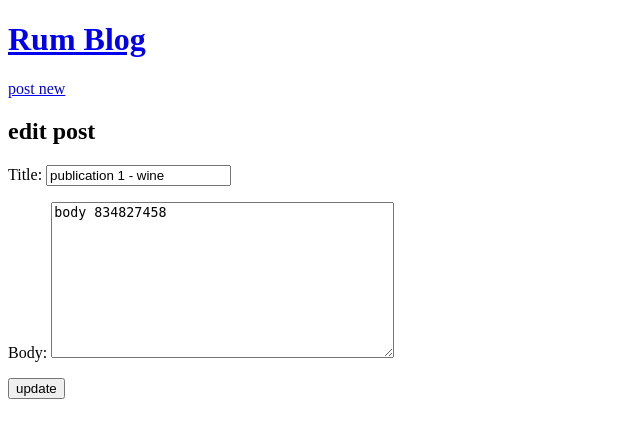
After one commit to katex009/CRUD, a Django app: page /post/1/edit/ in a window 1280 px wide. The commit adds this page. Shown: the top 438 px of the page, without its empty margins (0-640 px from the left). Run offline with Django 5.2, Linux system fonts and the light colour scheme; data comes from the database, SQL or seed files in the repository; both versions use the stored data as it was after the commit.

Commit message:
update added

```diff
--- a/blogs/urls.py
+++ b/blogs/urls.py
@@ -1,8 +1,9 @@
 from django.urls import path
-from .views import BlogListView, BlogCreateView, BlogDetailView
+from .views import BlogListView, BlogCreateView, BlogDetailView, BlogUpdateView
 
 urlpatterns = [
     path('', BlogListView.as_view(), name='home'),
     path('post/new/', BlogCreateView.as_view(), name='post_new'),
     path('post/<int:pk>/', BlogDetailView.as_view(), name='post_detail'),
+    path('post/<int:pk>/edit/', BlogUpdateView.as_view(), name='post_edit'),
 ]
--- a/blogs/views.py
+++ b/blogs/views.py
@@ -1,7 +1,7 @@
 from django.shortcuts import render
 from .models import Publication
 from django.views.generic import ListView, DetailView
-from django.views.generic.edit import CreateView
+from django.views.generic.edit import CreateView, UpdateView
 
 # Create your views here.
 
@@ -17,3 +17,8 @@ class BlogCreateView(CreateView):
 class BlogDetailView(DetailView):
     model = Publication
     template_name = 'post_detail.html'
+
+class BlogUpdateView(UpdateView):
+    model = Publication
+    template_name = 'post_edit.html'
+    fields = ['title', 'body']
--- a/templates/post_detail.html
+++ b/templates/post_detail.html
@@ -3,5 +3,5 @@
 {% block content %}
     <h2>{{ publication.title }}</h2>
     <p>{{ publication.body }}</p>
-
+    <a href="{% url 'post_edit' publication.pk %}">Edit</a>
 {% endblock content %}
--- /dev/null
+++ b/templates/post_edit.html
@@ -0,0 +1,9 @@
+{% extends "base.html" %}
+
+{% block content %}
+    <h1>edit post</h1>
+    <form method="post"> {% csrf_token %}
+        {{ form.as_p }}
+        <button type="submit">update</button>
+    </form>
+{% endblock content %}
```
Also changed, not shown: db.sqlite3.
